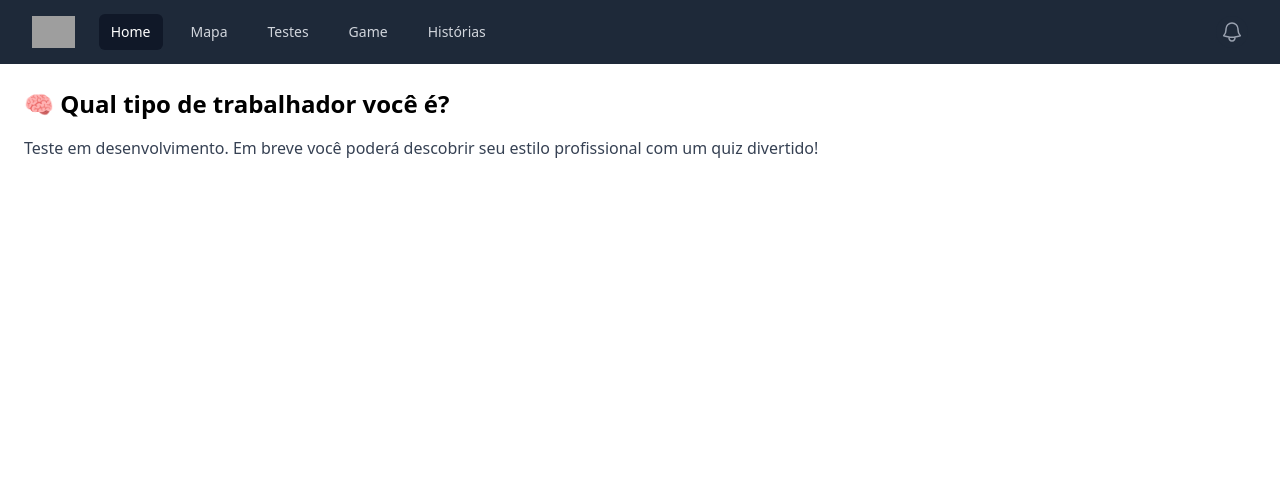
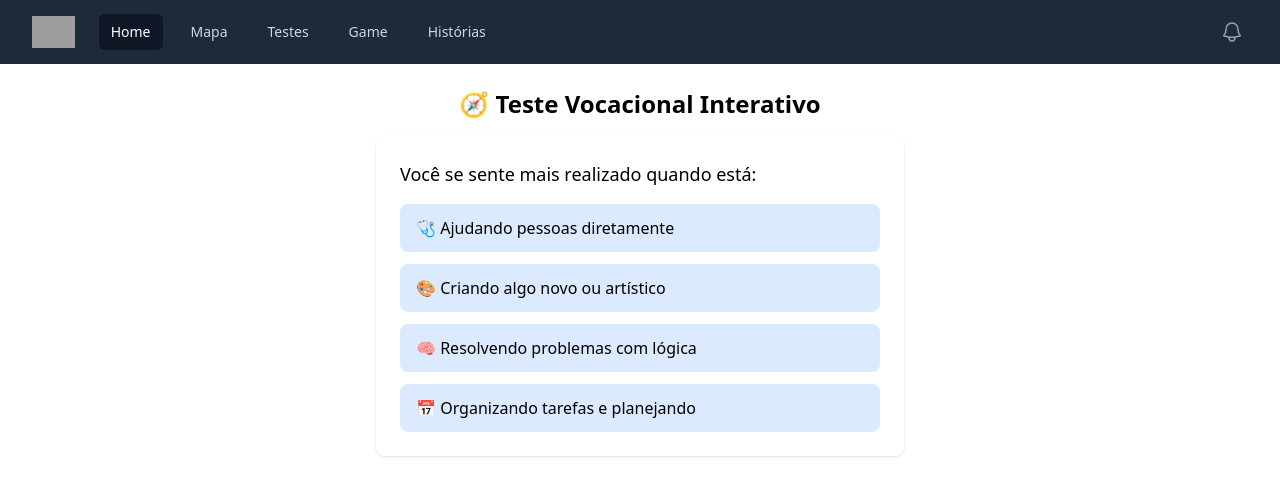
Before and after one commit to APB-Abner/Semana-trabalhador, a React (Vite) app: page /testes in a window 1280 px wide. Shown: the top 496 px of the page. Built offline with nearby package versions, Linux system fonts and the light colour scheme; grey boxes are pictures that could not be loaded.

Commit message:
feat: implement interactive vocational quiz in Testes component with dynamic questions and results

```diff
--- a/src/pages/Testes.jsx
+++ b/src/pages/Testes.jsx
@@ -1,9 +1,131 @@
+// --- pages/Testes.jsx ---
+import { useState } from 'react';
+
+const perguntas = [
+    {
+        texto: 'Você se sente mais realizado quando está:',
+        opcoes: [
+            { texto: '🩺 Ajudando pessoas diretamente', areas: ['saude'] },
+            { texto: '🎨 Criando algo novo ou artístico', areas: ['artes'] },
+            { texto: '🧠 Resolvendo problemas com lógica', areas: ['exatas'] },
+            { texto: '📅 Organizando tarefas e planejando', areas: ['administracao'] },
+        ],
+    },
+    {
+        texto: 'No seu tempo livre, você prefere:',
+        opcoes: [
+            { texto: '🤖 Fazer experiências ou explorar tecnologia', areas: ['tecnologia'] },
+            { texto: '✍️ Desenhar, escrever ou compor', areas: ['artes'] },
+            { texto: '🗣️ Conversar, debater, ensinar', areas: ['comunicacao'] },
+            { texto: '💆‍♂️ Ler sobre saúde e bem-estar', areas: ['saude'] },
+        ],
+    },
+    {
+        texto: 'Qual dessas situações te parece mais interessante?',
+        opcoes: [
+            { texto: '📱 Criar um aplicativo ou jogo', areas: ['tecnologia'] },
+            { texto: '📋 Administrar um evento com muitas pessoas', areas: ['administracao'] },
+            { texto: '🎭 Atuar em uma peça de teatro', areas: ['artes'] },
+            { texto: '🤝 Ajudar alguém a superar um problema', areas: ['saude'] },
+        ],
+    },
+    {
+        texto: 'Se tivesse que escolher uma aula extra, qual seria?',
+        opcoes: [
+            { texto: '📐 Matemática avançada', areas: ['exatas'] },
+            { texto: '🎤 Comunicação e oratória', areas: ['comunicacao'] },
+            { texto: '🧬 Programação e robótica', areas: ['tecnologia'] },
+            { texto: '🚑 Primeiros socorros', areas: ['saude'] },
+        ],
+    },
+    {
+        texto: 'Qual dessas qualidades você mais se identifica?',
+        opcoes: [
+            { texto: '🌈 Criatividade e imaginação', areas: ['artes'] },
+            { texto: '💗 Empatia e cuidado', areas: ['saude'] },
+            { texto: '📂 Organização e disciplina', areas: ['administracao'] },
+            { texto: '🧮 Raciocínio lógico', areas: ['exatas'] },
+        ],
+    },
+    {
+        texto: 'Se pudesse escolher um projeto para liderar, seria:',
+        opcoes: [
+            { texto: '🖼️ Uma exposição artística', areas: ['artes'] },
+            { texto: '🔬 Uma feira de ciência', areas: ['exatas', 'tecnologia'] },
+            { texto: '📢 Uma campanha de conscientização', areas: ['comunicacao'] },
+            { texto: '🏢 Um plano de negócios para jovens', areas: ['administracao'] },
+        ],
+    },
+];
+
+const resultados = {
+    saude: '🩺 Você tem vocação para a área da Saúde! Seu perfil é cuidador, empático e voltado para o bem-estar das pessoas.',
+    artes: '🎨 Você é altamente criativo! Sua vocação está nas Artes, Design ou Produção Cultural.',
+    exatas: '📐 Seu raciocínio lógico é forte! A área de Exatas pode ser ideal para você: engenharia, matemática, física.',
+    administracao: '📊 Você tem perfil de liderança e gestão! Administração, RH ou Logística combinam com você.',
+    tecnologia: '💻 Você ama inovação! A área de Tecnologia da Informação ou Engenharia de Software pode ser o seu caminho.',
+    comunicacao: '🗣️ Comunicação é sua força! Você pode se destacar em Jornalismo, Publicidade ou Educação.',
+};
 
 export default function Testes() {
+    const [etapa, setEtapa] = useState(0);
+    const [respostas, setRespostas] = useState([]);
+    const [finalizado, setFinalizado] = useState(false);
+
+    const responder = (areas) => {
+        setRespostas([...respostas, ...areas]);
+        if (etapa + 1 < perguntas.length) {
+            setEtapa(etapa + 1);
+        } else {
+            setFinalizado(true);
+        }
+    };
+
+    const calcularResultado = () => {
+        const contagem = {};
+        respostas.forEach((area) => {
+            contagem[area] = (contagem[area] || 0) + 1;
+        });
+        const areaMaisFrequente = Object.keys(contagem).reduce((a, b) =>
+            contagem[a] > contagem[b] ? a : b
+        );
+        return resultados[areaMaisFrequente];
+    };
+
     return (
-        <div className="p-6">
-            <h2 className="text-2xl font-bold">🧠 Qual tipo de trabalhador você é?</h2>
-            <p className="mt-4 text-gray-700">Teste em desenvolvimento. Em breve você poderá descobrir seu estilo profissional com um quiz divertido!</p>
+        <div className="p-6 max-w-xl mx-auto">
+            <h2 className="text-2xl font-bold mb-4 text-center">🧭 Teste Vocacional Interativo</h2>
+            {finalizado ? (
+                <div className="bg-green-100 text-green-800 p-6 rounded-lg shadow text-center animate-fade-in">
+                    <h3 className="text-xl font-semibold mb-2">Resultado:</h3>
+                    <p className="text-lg">{calcularResultado()}</p>
+                    <button
+                        className="mt-6 px-4 py-2 bg-blue-500 text-white rounded hover:bg-blue-600 transition"
+                        onClick={() => {
+                            setEtapa(0);
+                            setRespostas([]);
+                            setFinalizado(false);
+                        }}
+                    >
+                        Refazer Teste
+                    </button>
+                </div>
+            ) : (
+                <div className="bg-white p-6 rounded-lg shadow animate-fade-in">
+                    <p className="text-lg font-medium mb-4">{perguntas[etapa].texto}</p>
+                    <div className="space-y-3">
+                        {perguntas[etapa].opcoes.map((opcao, idx) => (
+                            <button
+                                key={idx}
+                                onClick={() => responder(opcao.areas)}
+                                className="block w-full text-left px-4 py-3 bg-blue-100 rounded-lg hover:bg-blue-200 transition-all"
+                            >
+                                {opcao.texto}
+                            </button>
+                        ))}
+                    </div>
+                </div>
+            )}
         </div>
     );
 }
```
